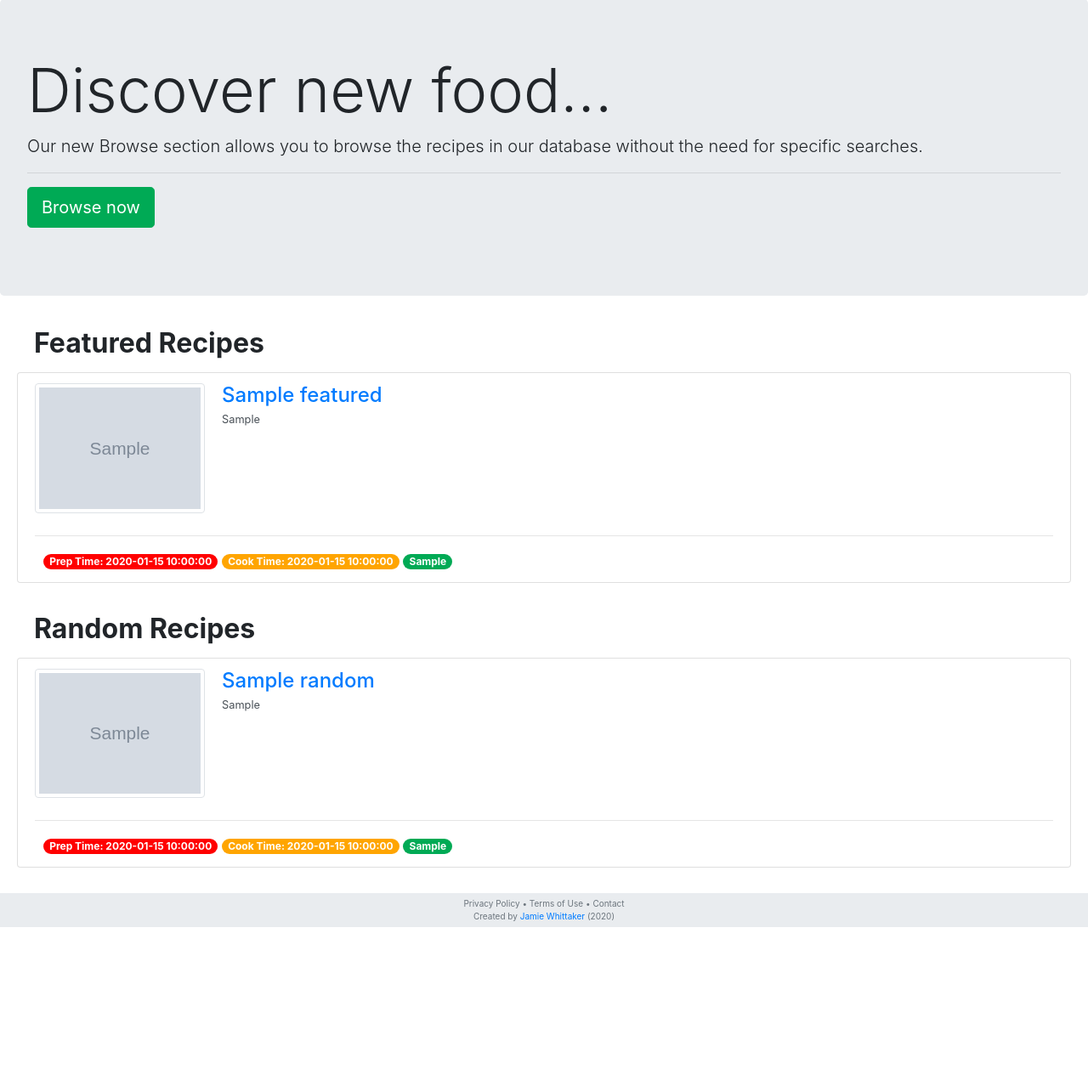
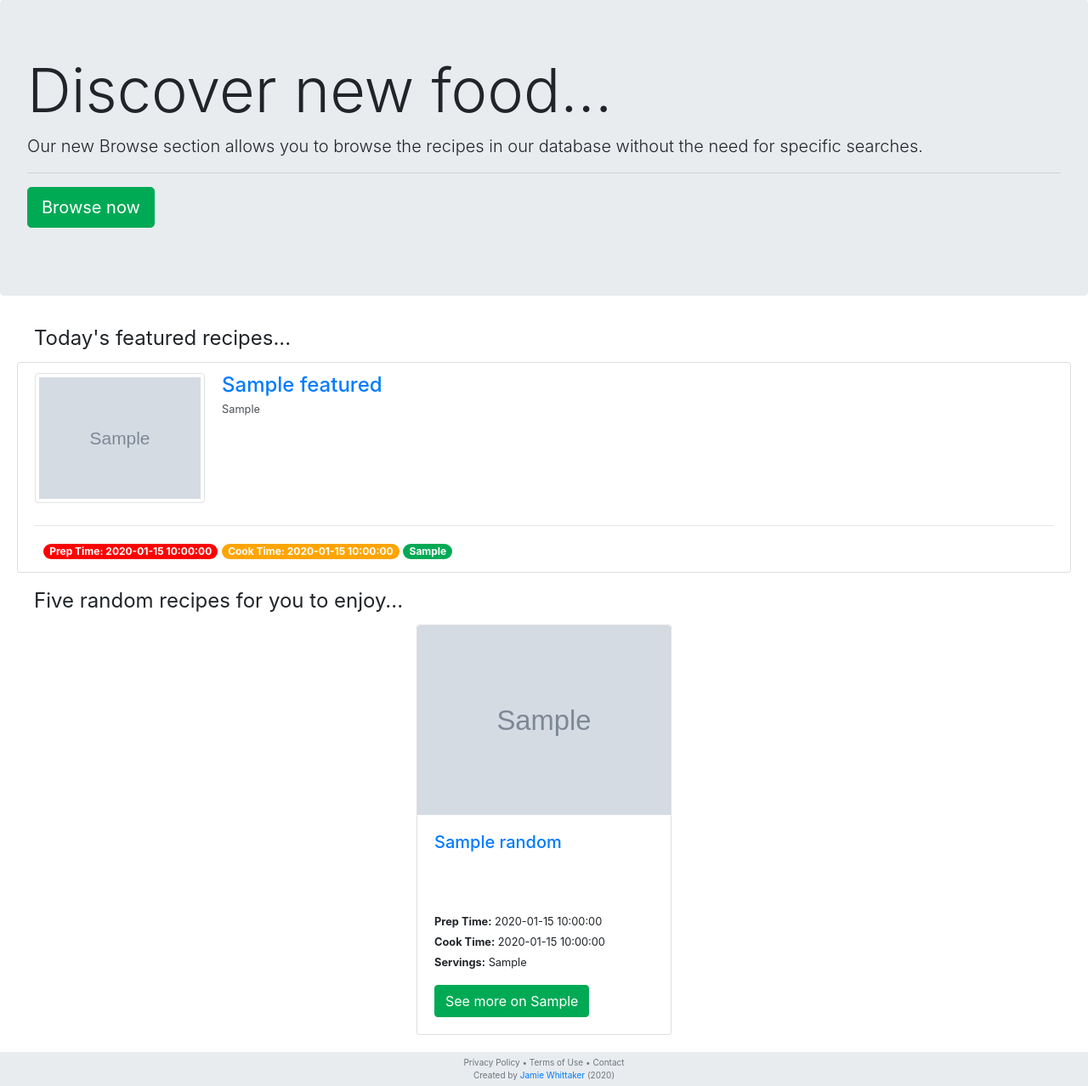
Before and after one commit to jamiewhittaker/fussee, a PHP site: template includes/app/templates/homepage.html.twig in a window 1280 px wide. Shown: the part 57-1335 px from the top of the page at 85% size. Before the commit the page ends 1148 px from the top, so only its background shows below. Run offline with PHP 8.4, Linux system fonts and the light colour scheme; the template is opened without the code that fills it: most values are stand-ins (such as "Sample title", 1, 10 or a date in 2020); grey boxes marked "Sample" are stand-in pictures; some libraries are stand-ins or nearby versions; some web fonts are replaced.

Commit message:
New homepage cards for random section

```diff
--- a/css/custom.css
+++ b/css/custom.css
@@ -61,8 +61,7 @@
 .section-title{
     margin-left: 20px;
     margin-bottom: 10px;
-    font-size: 32px;
-    font-weight: bold;
+    font-size: 24px;
 }
 
 .dropdown-menu i {
@@ -71,7 +70,7 @@
 
 
 .frontpage {
-    margin-bottom: 30px;
+    margin-bottom: 15px;
 }
 
 .recipe-badges {
@@ -151,6 +150,7 @@
 .about-cards{
     margin-left: 20px;
     margin-right: 20px;
+    margin-bottom: 20px;
 }
 
 .homepage-wrapper{
@@ -175,3 +175,19 @@ footer {
     padding-top: 5px;
     padding-bottom: 5px;
 }
+
+
+.homepage-card{
+    max-width: 300px;
+    margin: auto;
+}
+
+.homepage-cards {
+    margin-bottom: 20px;
+}
+
+.homepage-card-title {
+    min-height: 80px;
+    max-height: 80px;
+    font-size: 20px;
+}
--- a/includes/app/src/controllers/RecipeDatabaseWrapper.php
+++ b/includes/app/src/controllers/RecipeDatabaseWrapper.php
@@ -79,7 +79,7 @@ class RecipeDatabaseWrapper
         $this->database = new PDO('mysql:host=' . db_host . ';dbname=' . db_name, db_username, db_password);
         $this->database->setAttribute(PDO::ATTR_ERRMODE, PDO::ERRMODE_EXCEPTION);
 
-        $query = "SELECT * FROM recipes ORDER BY RAND() LIMIT 3";
+        $query = "SELECT * FROM recipes ORDER BY RAND() LIMIT 5";
         $sql = $this->database->prepare($query);
         $sql->execute();
 
--- a/includes/app/templates/about.html.twig
+++ b/includes/app/templates/about.html.twig
@@ -13,7 +13,7 @@
         <p></p>
         <small>
             Fussee was made by Jamie Whittaker in 2020 as part of the final year project for his Computer Science BSc and is hosted here solely
-            as a portfolio piece. Fussee is not currently intended for use and no legal liability is accepted.
+            as a portfolio piece. As such, Fussee is not currently intended for public use and no legal liability is accepted.
         </small>
     </div>
 
--- a/includes/app/templates/homepage.html.twig
+++ b/includes/app/templates/homepage.html.twig
@@ -17,7 +17,7 @@
     </div>
 
     <div class="homepage-wrapper">
-    <div class="section-title">Featured Recipes</div>
+    <div class="section-title">Today's featured recipes...</div>
 
     {% for recipe in featured %}
         <div class="list-group frontpage">
@@ -49,36 +49,28 @@
     {% endfor %}
 
 
-    <div class="section-title">Random Recipes</div>
 
+        <div class="section-title">Five random recipes for you to enjoy...</div>
+
+        <div class="card-group homepage-cards">
         {% for recipe in random %}
-            <div class="list-group frontpage">
-                <li class="list-group-item list-group-item-action align-items-start">
-                    <div class="d-flex">
-                        <a href="{{ recipe.recipeURL }}"><img class="img-thumbnail" src="{{ recipe.recipeImageURL }}" alt="{{ recipe.recipeTitle }}"></a>
-                        <div class="d-flex w-100 justify-content-between">
-                            <div>
-                                <h4 class="mb-0"><a href="{{ recipe.recipeURL }}">{{ recipe.recipeTitle }}</a></h4>
-                                <small>{{ recipe.recipeSource }}</small>
-                            </div>
+        <div class="card homepage-card">
+            <a href="{{ recipe.recipeURL }}"><img class="card-img-top" src="{{ recipe.recipeImageURL }}" alt="{{ recipe.recipeTitle }}"></a>
+            <div class="card-body">
+                <a href="{{ recipe.recipeURL }}"><h4 class="card-title homepage-card-title">{{ recipe.recipeTitle }}</h4></a>
+                <p class="card-text">
+                    <small>
+                        <b>Prep Time:</b> {{ recipe.recipePrepTime }}<br>
+                        <b>Cook Time:</b> {{ recipe.recipeCookTime }}<br>
+                        <b>Servings:</b> {{ recipe.recipeServings }}
+                    </small>
+                </p>
+                <a href="{{ recipe.recipeURL }}" class="btn btn-primary">See more on {{ recipe.recipeSource }}</a>
+            </div>
+        </div>
+        {% endfor %}
+        </div>
 
-                            {% if loggedIn %}
-                                <div class="favourite" data-id="{{ recipe.recipeID }}">
-                                    <i class="far fa-heart"></i>
-                                    <div class="favourite-text">Add to favourites</div>
-                                </div>
-                            {% endif %}
-                        </div>
-                    </div>
-                    <hr/>
-                    <div class="recipe-badges">
-                        <span class="badge badge-primary badge-pill prep-badge">Prep Time: {{ recipe.recipePrepTime }}</span>
-                        <span class="badge badge-primary badge-pill cook-badge">Cook Time: {{ recipe.recipeCookTime }}</span>
-                        <span class="badge badge-primary badge-pill serves-badge">{{ recipe.recipeServings }}</span>
-                    </div>
-                </li>
-            </div>
-        {% endfor %}
 
     </div>
 
```
